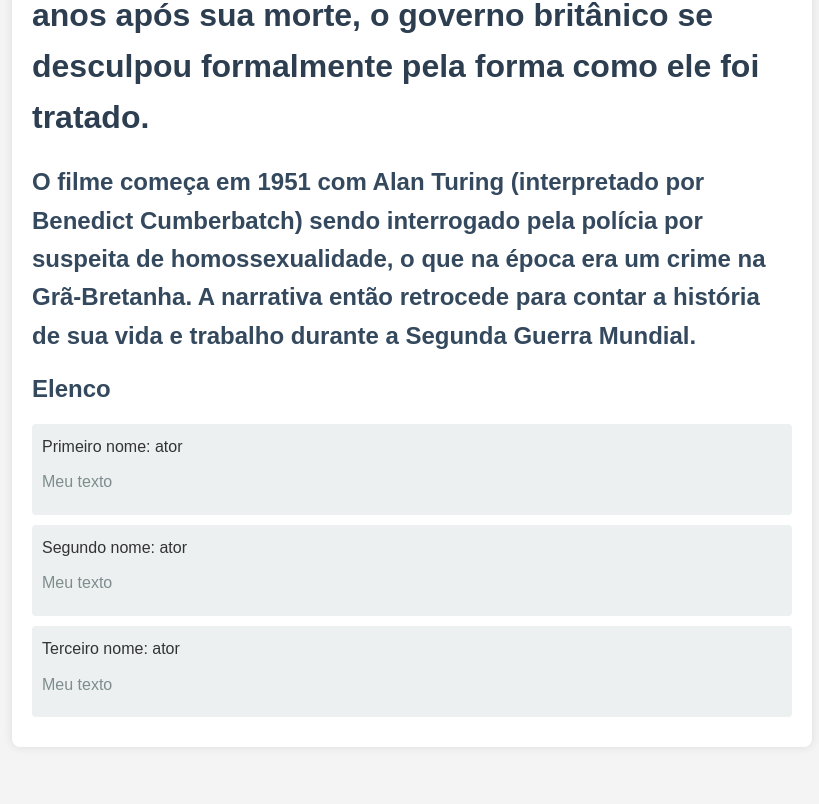
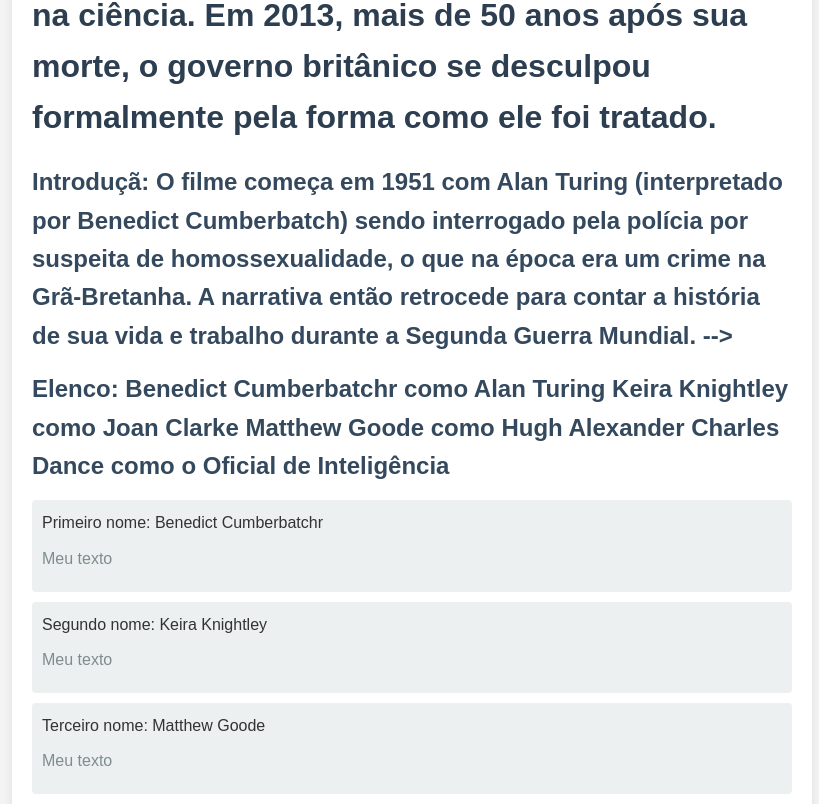
Before and after one commit to pedromilanista/Enigma, a plain HTML site: page index.html in a window 1280 px wide. Shown: the part 1330-2134 px from the top of the page, without its empty margins (228-1047 px from the left). Before the commit the page ends 2097 px from the top, so only its background shows below. Drawn offline with Linux system fonts and the light colour scheme.

Commit message:
aula codigo

```diff
--- a/index.html
+++ b/index.html
@@ -8,22 +8,26 @@
 </head>
 <body>
 <div class="container">
-    <h1>Turing é recrutado para trabalhar em Bletchley Park, um centro secreto de decodificação, onde lidera uma equipe de criptoanalistas para quebrar o código Enigma. A equipe inclui Joan Clarke (interpretada por Keira Knightley), uma matemática talentosa que se torna uma grande aliada e amiga de Turing. Juntos, eles enfrentam muitos desafios técnicos e pessoais. Turing projeta uma máquina, que é um precursor dos modernos computadores digitais, para ajudar a decifrar os códigos rapidamente. Apesar das dificuldades e da resistência de alguns colegas, a máquina, que Turing chama de "Christopher", acaba por ser bem-sucedida em sua tarefa. Após a guerra, Turing é submetido a tratamento hormonal forçado como parte de uma condenação por sua homossexualidade, que era considerada ilegal na época. O filme explora as dificuldades pessoais e o sofrimento que Turing enfrentou como resultado de sua perseguição, além de destacar sua grande contribuição para a ciência e para o esforço de guerra. O filme conclui com uma reflexão sobre o legado de Alan Turing e seu impacto duradouro no mundo da computação e na ciência. Em 2013, mais de 50 anos após sua morte, o governo britânico se desculpou formalmente pela forma como ele foi tratado.</h1>
-    <h2>O filme começa em 1951 com Alan Turing (interpretado por Benedict Cumberbatch) sendo interrogado pela polícia por suspeita de homossexualidade, o que na época era um crime na Grã-Bretanha. A narrativa então retrocede para contar a história de sua vida e trabalho durante a Segunda Guerra Mundial.
+    <h1> Resumo: Turing é recrutado para trabalhar em Bletchley Park, um centro secreto de decodificação, onde lidera uma equipe de criptoanalistas para quebrar o código Enigma. A equipe inclui Joan Clarke (interpretada por Keira Knightley), uma matemática talentosa que se torna uma grande aliada e amiga de Turing. Juntos, eles enfrentam muitos desafios técnicos e pessoais. Turing projeta uma máquina, que é um precursor dos modernos computadores digitais, para ajudar a decifrar os códigos rapidamente. Apesar das dificuldades e da resistência de alguns colegas, a máquina, que Turing chama de "Christopher", acaba por ser bem-sucedida em sua tarefa. Após a guerra, Turing é submetido a tratamento hormonal forçado como parte de uma condenação por sua homossexualidade, que era considerada ilegal na época. O filme explora as dificuldades pessoais e o sofrimento que Turing enfrentou como resultado de sua perseguição, além de destacar sua grande contribuição para a ciência e para o esforço de guerra. O filme conclui com uma reflexão sobre o legado de Alan Turing e seu impacto duradouro no mundo da computação e na ciência. Em 2013, mais de 50 anos após sua morte, o governo britânico se desculpou formalmente pela forma como ele foi tratado.</h1>
+    <h2>Introduçã: O filme começa em 1951 com Alan Turing (interpretado por Benedict Cumberbatch) sendo interrogado pela polícia por suspeita de homossexualidade, o que na época era um crime na Grã-Bretanha. A narrativa então retrocede para contar a história de sua vida e trabalho durante a Segunda Guerra Mundial. -->
 
     </h2>
-    <h2>Elenco</h2>
+    <h2>Elenco:
+        Benedict Cumberbatchr como Alan Turing
+        Keira Knightley como Joan Clarke
+        Matthew Goode como Hugh Alexander
+        Charles Dance como o Oficial de Inteligência</h2>
     <ul>
         <li>
-            Primeiro nome: ator
+            Primeiro nome: Benedict Cumberbatchr
             <p>Meu texto</p>
         </li>
         <li>
-            Segundo nome: ator
+            Segundo nome: Keira Knightley
             <p>Meu texto</p>
         </li>
         <li>
-            Terceiro nome: ator
+            Terceiro nome: Matthew Goode
             <p>Meu texto</p>
         </li>
     </ul>
```
